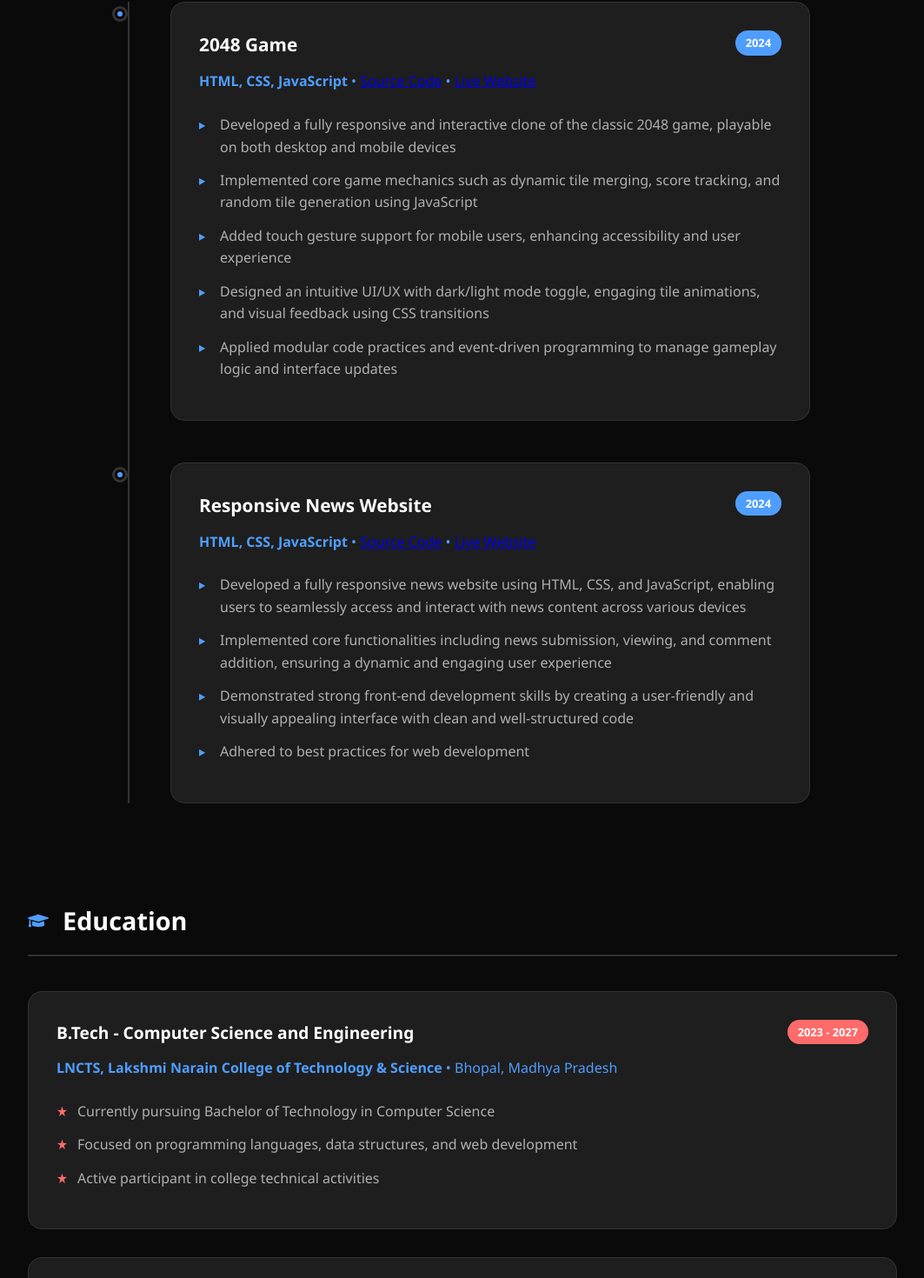
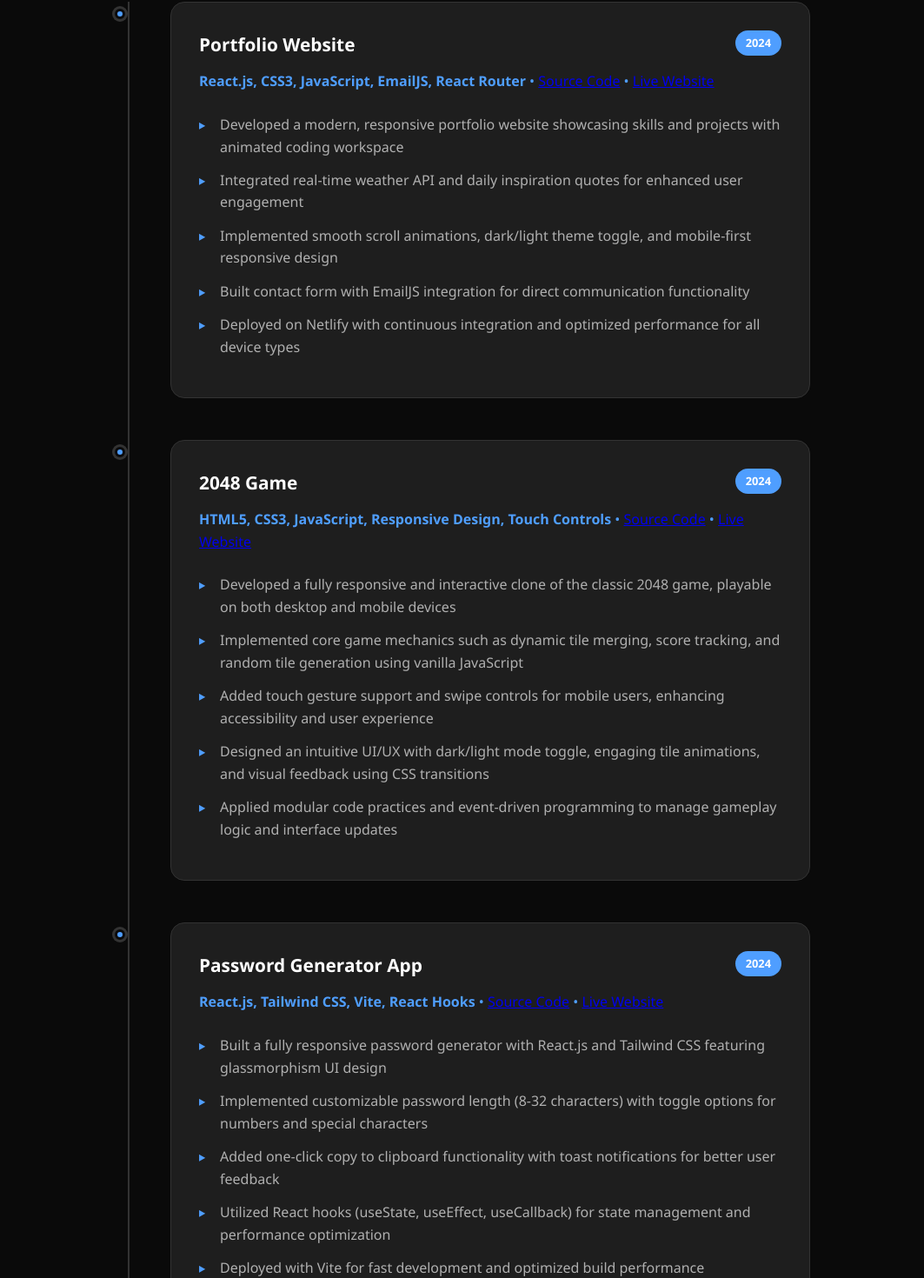
Before and after one commit to ArnavSinghRawat18/Portfolio-Website, a React (Create React App) app: page /resume in a window 1280 px wide. Shown: the part 869-2339 px from the top of the page at 87% size, without its empty margins (108-1171 px from the left). Built offline with nearby package versions, Linux system fonts and the light colour scheme; no server answers.

Commit message:
Final push

```diff
--- a/src/pages/Resume.jsx
+++ b/src/pages/Resume.jsx
@@ -15,34 +15,83 @@ const Resume = () => {
 
   const projects = [
     {
-      title: '2048 Game',
-      tech: 'HTML, CSS, JavaScript',
+      title: 'Portfolio Website',
+      tech: 'React.js, CSS3, JavaScript, EmailJS, React Router',
       period: '2024',
       links: {
-        source: '#',
-        live: '#'
+        source: 'https://github.com/ArnavSinghRawat18/Portfolio-Website',
+        live: 'https://arnav-singh-rawat-portfolio.netlify.app'
+      },
+      description: [
+        'Developed a modern, responsive portfolio website showcasing skills and projects with animated coding workspace',
+        'Integrated real-time weather API and daily inspiration quotes for enhanced user engagement',
+        'Implemented smooth scroll animations, dark/light theme toggle, and mobile-first responsive design',
+        'Built contact form with EmailJS integration for direct communication functionality',
+        'Deployed on Netlify with continuous integration and optimized performance for all device types'
+      ]
+    },
+    {
+      title: '2048 Game',
+      tech: 'HTML5, CSS3, JavaScript, Responsive Design, Touch Controls',
+      period: '2024',
+      links: {
+        source: 'https://github.com/ArnavSinghRawat18/2048-game',
+        live: 'https://lnkd.in/e7sJYN_7'
       },
       description: [
         'Developed a fully responsive and interactive clone of the classic 2048 game, playable on both desktop and mobile devices',
-        'Implemented core game mechanics such as dynamic tile merging, score tracking, and random tile generation using JavaScript',
-        'Added touch gesture support for mobile users, enhancing accessibility and user experience',
+        'Implemented core game mechanics such as dynamic tile merging, score tracking, and random tile generation using vanilla JavaScript',
+        'Added touch gesture support and swipe controls for mobile users, enhancing accessibility and user experience',
         'Designed an intuitive UI/UX with dark/light mode toggle, engaging tile animations, and visual feedback using CSS transitions',
         'Applied modular code practices and event-driven programming to manage gameplay logic and interface updates'
       ]
     },
     {
-      title: 'Responsive News Website',
-      tech: 'HTML, CSS, JavaScript',
+      title: 'Password Generator App',
+      tech: 'React.js, Tailwind CSS, Vite, React Hooks',
       period: '2024',
       links: {
-        source: '#',
-        live: '#'
+        source: 'https://github.com/ArnavSinghRawat18/Password-Generator-using-react',
+        live: 'https://lnkd.in/dg9_e9dx'
       },
       description: [
-        'Developed a fully responsive news website using HTML, CSS, and JavaScript, enabling users to seamlessly access and interact with news content across various devices',
-        'Implemented core functionalities including news submission, viewing, and comment addition, ensuring a dynamic and engaging user experience',
-        'Demonstrated strong front-end development skills by creating a user-friendly and visually appealing interface with clean and well-structured code',
-        'Adhered to best practices for web development'
+        'Built a fully responsive password generator with React.js and Tailwind CSS featuring glassmorphism UI design',
+        'Implemented customizable password length (8-32 characters) with toggle options for numbers and special characters',
+        'Added one-click copy to clipboard functionality with toast notifications for better user feedback',
+        'Utilized React hooks (useState, useEffect, useCallback) for state management and performance optimization',
+        'Deployed with Vite for fast development and optimized build performance'
+      ]
+    },
+    {
+      title: 'Form Validation with Password Toggle',
+      tech: 'HTML5, CSS3, JavaScript, DOM Manipulation, RegEx',
+      period: '2024',
+      links: {
+        source: 'https://github.com/ArnavSinghRawat18/Form-validation-using-regax',
+        live: 'https://formvalidationarnav.netlify.app/'
+      },
+      description: [
+        'Created a responsive registration form with real-time input validation using vanilla JavaScript and regular expressions',
+        'Implemented comprehensive error handling for empty fields, invalid email formats, and password strength requirements',
+        'Added show/hide password toggle functionality with eye icon for enhanced user experience',
+        'Designed clean UI with success redirect and form reset functionality upon successful validation',
+        'Applied modern form validation techniques and accessibility best practices'
+      ]
+    },
+    {
+      title: 'Responsive News Website',
+      tech: 'HTML5, CSS3, Responsive Design, CSS Grid, Flexbox',
+      period: '2024',
+      links: {
+        source: 'https://github.com/ARNAVtitan/News_website',
+        live: 'https://arnavnews.netlify.app/'
+      },
+      description: [
+        'Developed a fully responsive news website using HTML and CSS, featuring sleek design and seamless user experience',
+        'Demonstrated advanced CSS layout techniques including CSS Grid and Flexbox for optimal content presentation',
+        'Implemented responsive design principles ensuring compatibility across various devices and screen sizes',
+        'Created modern web design aesthetics with clean typography, proper spacing, and intuitive navigation',
+        'Adhered to web development best practices for semantic HTML structure and maintainable CSS code'
       ]
     }
   ];
```
